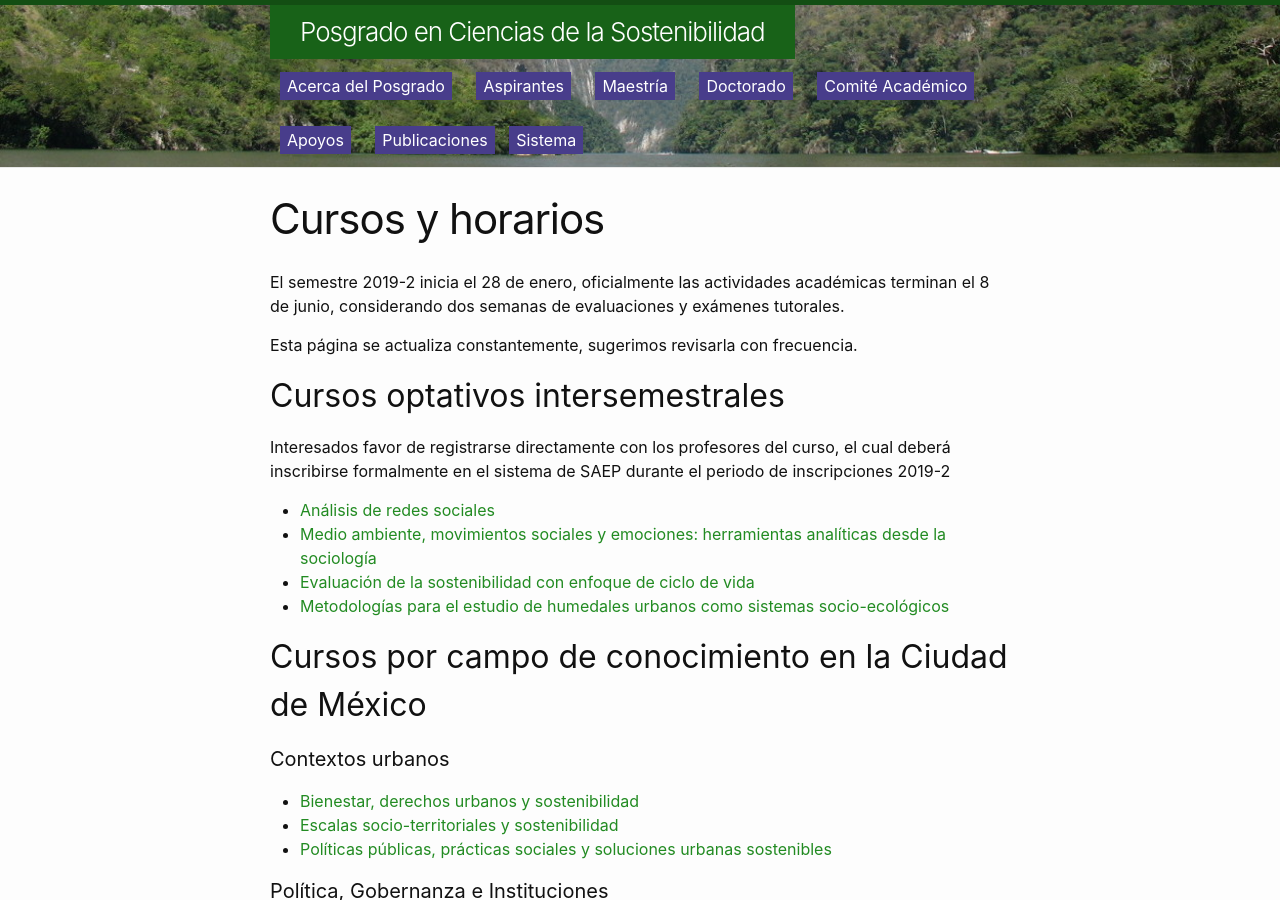
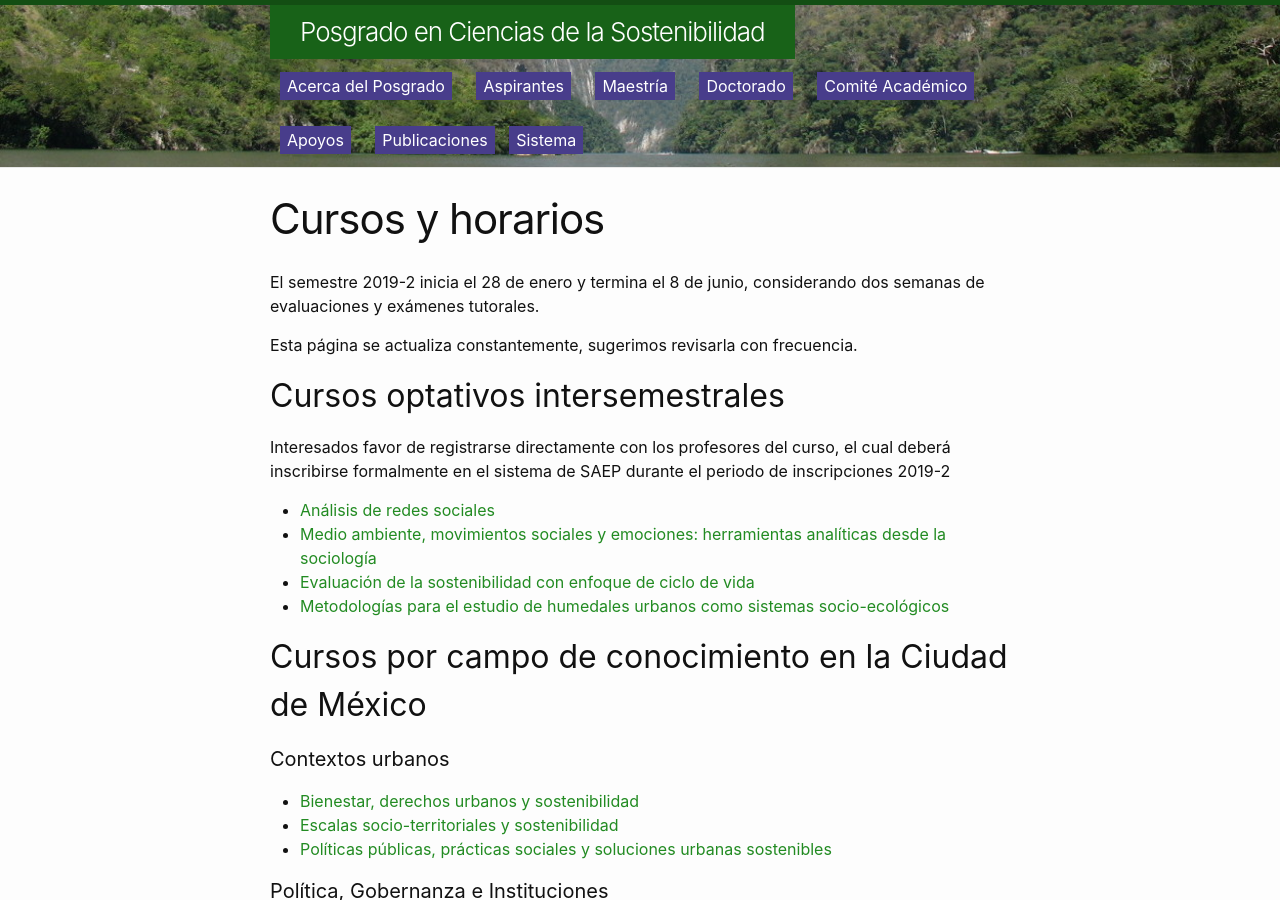
Before and after one commit to pcs-unam/pcs-unam.github.io, a Jekyll site: the page built from maestria/cursos.md, in a window 1280 px wide and 900 px high. Built offline with Jekyll 4.4.1, drawn with Linux system fonts in a browser that asks for light colours.

Commit message:
Update cursos.md

```diff
--- a/maestria/cursos.md
+++ b/maestria/cursos.md
@@ -6,8 +6,7 @@ permalink: /maestria/cursos/
 ---
 
 
-El semestre 2019-2 inicia el 28 de enero, oficialmente las actividades
-académicas terminan el 8 de junio, considerando dos semanas de
+El semestre 2019-2 inicia el 28 de enero y termina el 8 de junio, considerando dos semanas de
 evaluaciones y exámenes tutorales.
 
 Esta página se actualiza constantemente, sugerimos revisarla con frecuencia.
```
